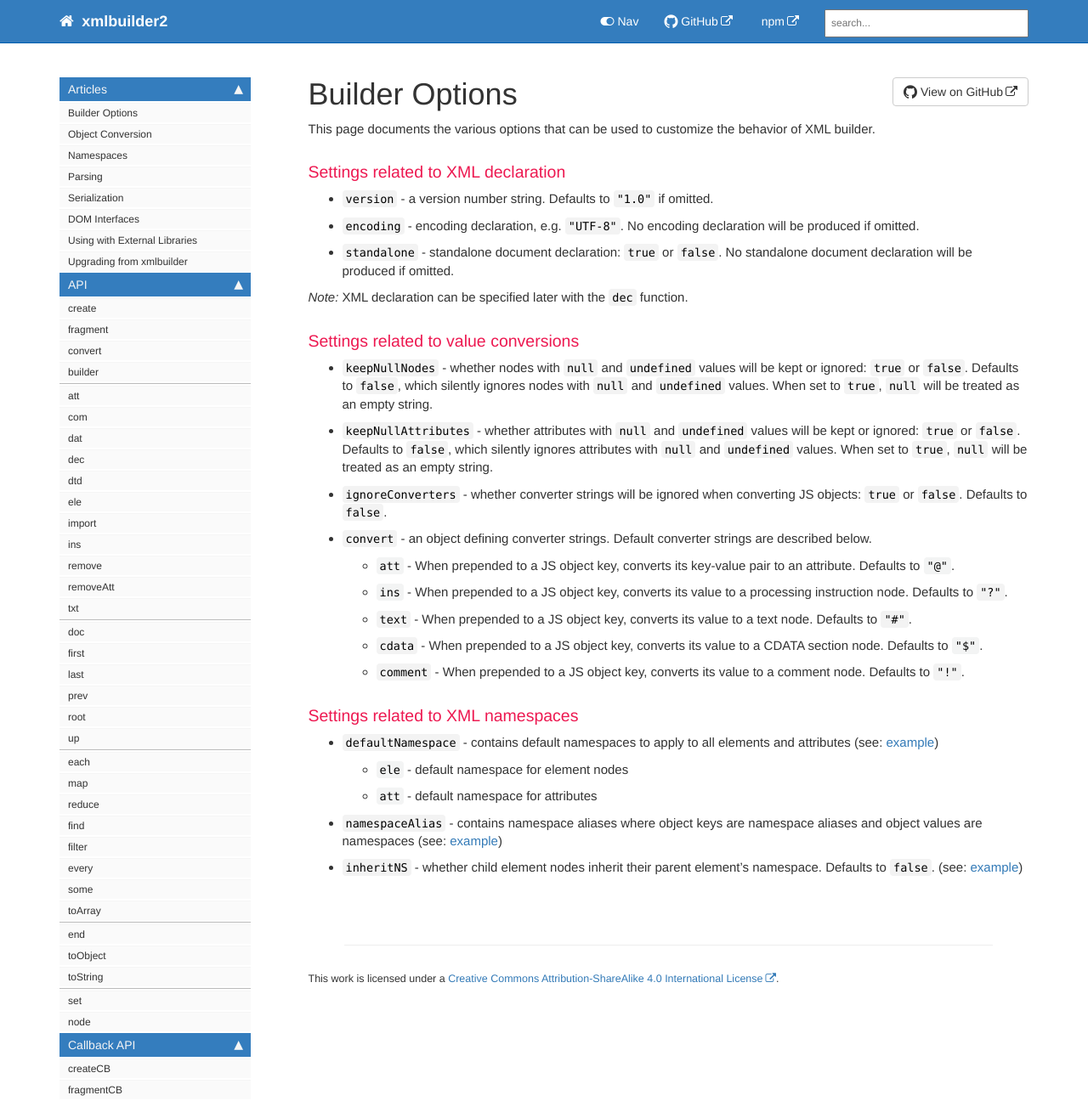
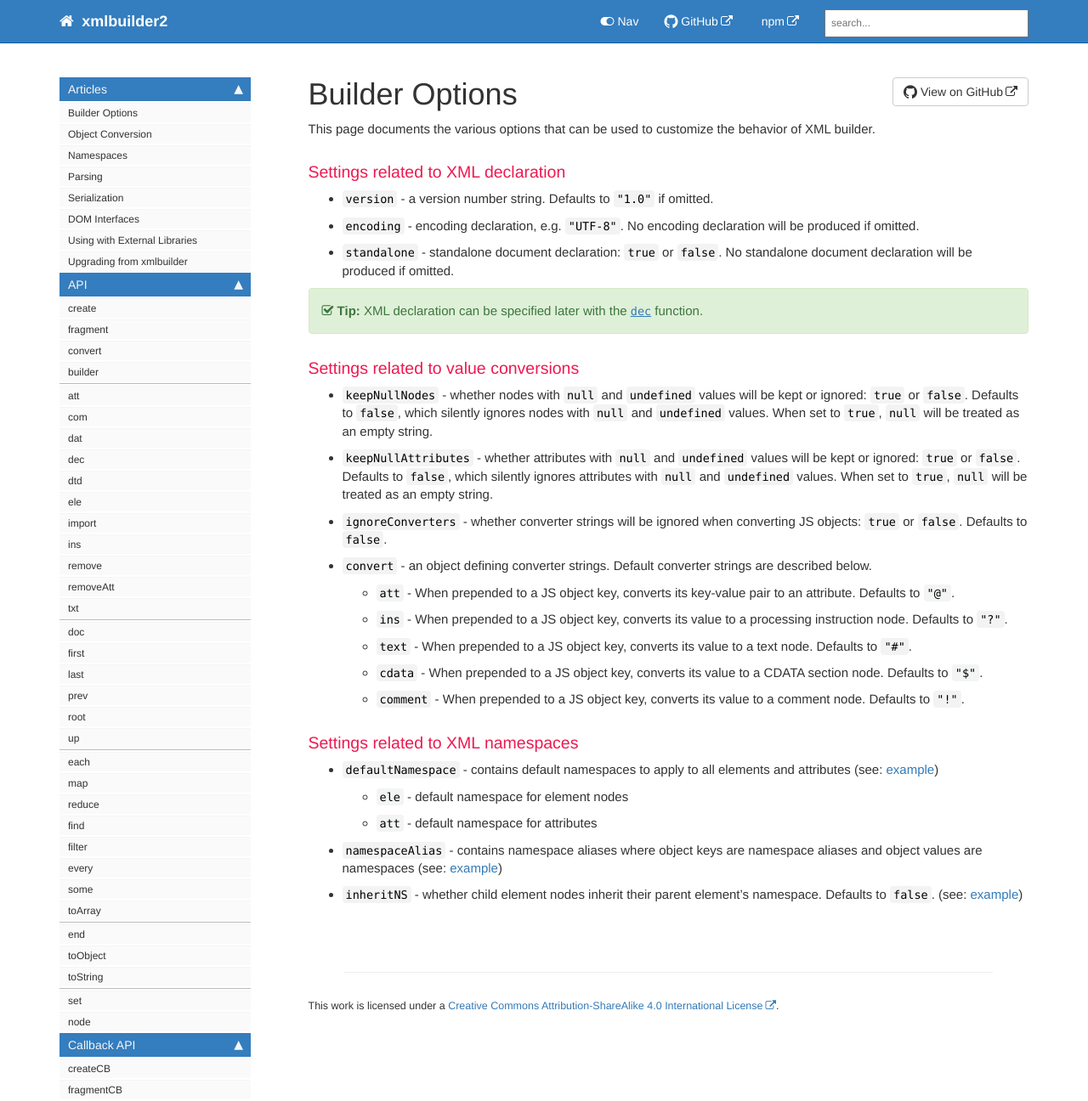
Before and after one commit to oozcitak/xmlbuilder2, a Jekyll site: the page built from docs/pages/builder-options.md, in a window 1280 px wide. Shown: the whole page at 85% size. Built offline with Jekyll 4.4.1, drawn with Linux system fonts in a browser that asks for light colours; comment, search, counter and statistics services are not loaded.

Commit message:
Add tip for dec function

```diff
--- a/docs/pages/builder-options.md
+++ b/docs/pages/builder-options.md
@@ -14,8 +14,10 @@ This page documents the various options that can be used to customize the behavi
 * `version` - a version number string. Defaults to `"1.0"` if omitted.
 * `encoding` - encoding declaration, e.g. `"UTF-8"`. No encoding declaration will be produced if omitted.
 * `standalone` - standalone document declaration: `true` or `false`. No standalone document declaration will be produced if omitted.
-
-_Note:_ XML declaration can be specified later with the `dec` function.
+{% capture dec_tip %}
+  XML declaration can be specified later with the [`dec`]({{ site.baseurl }}{% link pages/node-creation-functions.md %}#dec) function.
+{% endcapture %}
+{% include tip.html content=dec_tip %}
 
 ### Settings related to value conversions
 
```
